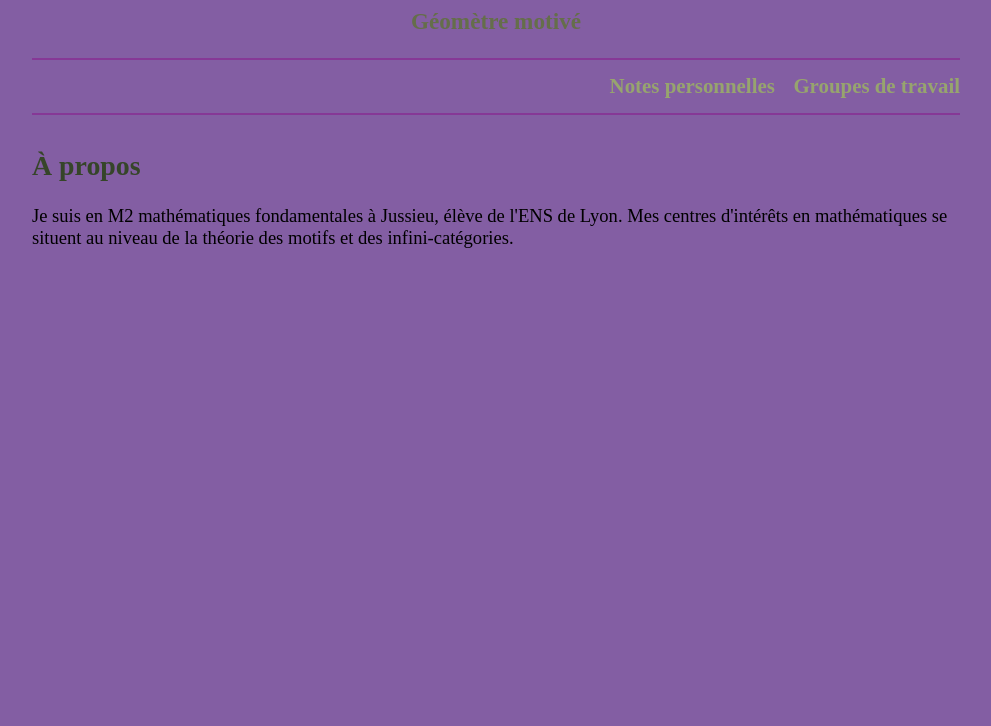
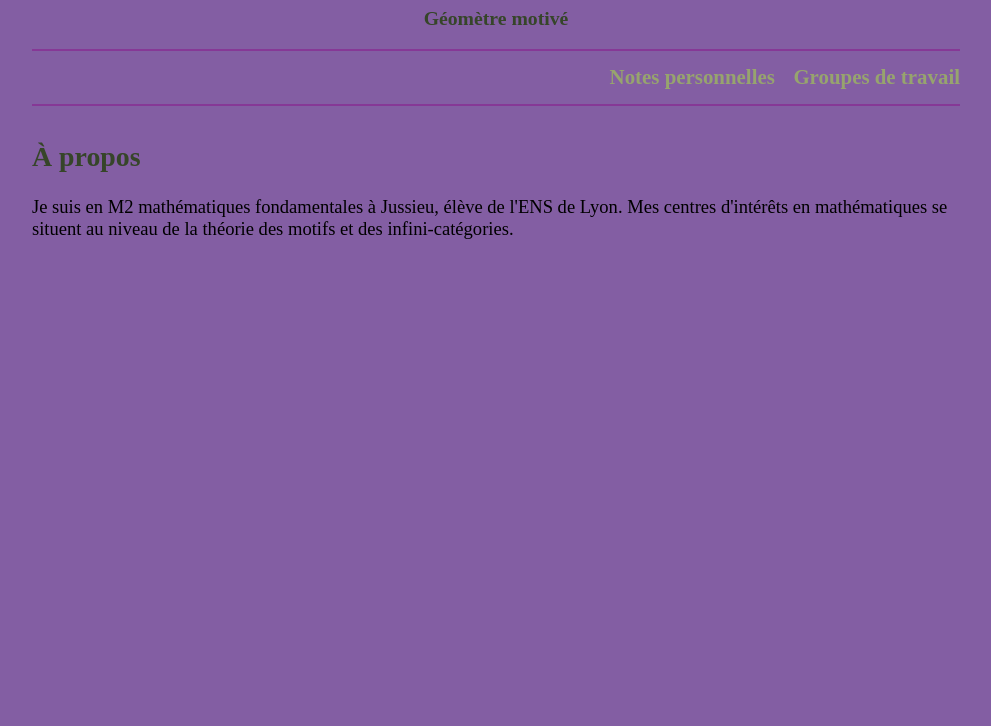
Before and after one commit to davit-perso/davit-perso.github.io, a plain HTML site: page index.html in a window 1280 px wide. Shown: the part 74-800 px from the top of the page, without its empty margins (144-1135 px from the left). Drawn offline with Linux system fonts and the light colour scheme.

Commit message:
Update style.css

```diff
--- a/style.css
+++ b/style.css
@@ -3,7 +3,7 @@
   --base01:#834742!important;
   --h1color:#C0938D!important;
   --h2color:#364529!important;
-  --h3color:#656E4A!important;
+  --h3color:#364529!important;
   --base05:#784872!important;
   --h4color:#006470!important;
   --textcolor:#000000!important;
@@ -76,11 +76,11 @@ h2 {
   color:var(--h2color)
 }
 h3 {
-  font-size:2rem;
+  font-size:1.7rem;
   color:var(--h3color)
 }
 h4 {
-  font-size:1.8rem;
+  font-size:1.4rem;
   color:var(--h4color)
 }
 h6 :is(a:link,
```
